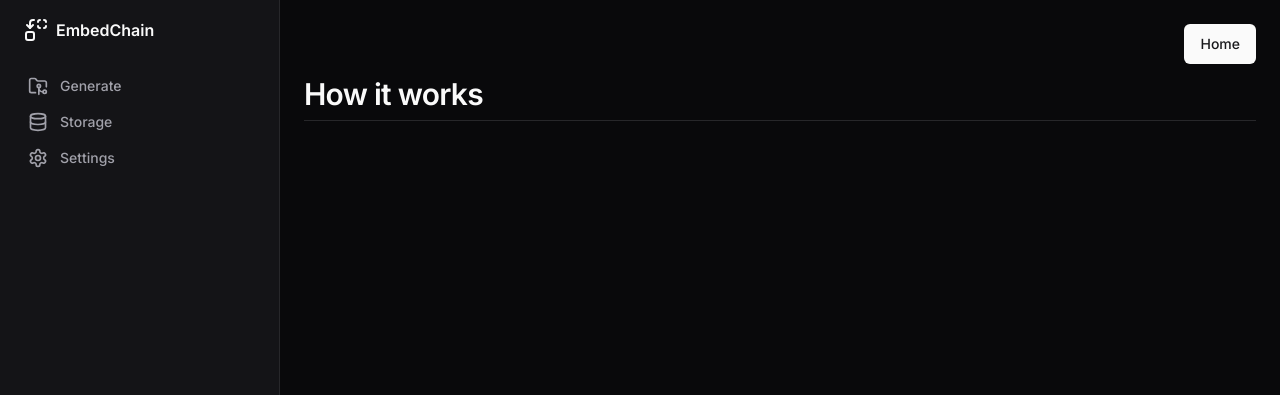
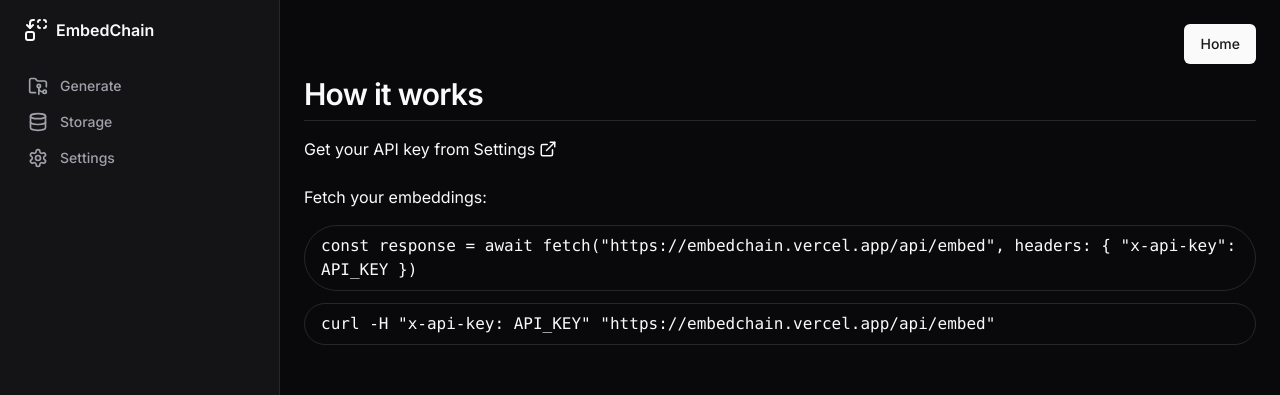
Before and after one commit to michaelshimeles/embedchain, a Next.js app: page /dashboard in a window 1280 px wide. Shown: the top 395 px of the page. Built offline with nearby package versions, Linux system fonts and the light colour scheme; no server answers.

Commit message:
Added instructions to home dashboard

```diff
--- a/app/dashboard/page.tsx
+++ b/app/dashboard/page.tsx
@@ -1,6 +1,7 @@
 "use client"
 import { Button } from '@/components/ui/button';
 import Link from 'next/link';
+import { CodeBlock } from '@skeletonlabs/skeleton';
 
 const Dashboard = ({ }) => {
 
@@ -14,6 +15,35 @@
             <h2 className="mt-3 scroll-m-20 border-b pb-2 text-3xl font-semibold tracking-tight transition-colors first:mt-0">
                 How it works
             </h2>
+            <div className='mt-4'>
+                <div className='flex items-center gap-1'>
+                    <p>Get your API key from
+                    </p>
+                    <Link className='flex items-center gap-1 hover:underline' href={'/dashboard/settings'}>
+                        Settings
+                        <svg xmlns="http://www.w3.org/2000/svg" width="18" height="18" viewBox="0 0 24 24" fill="none" stroke="currentColor" strokeWidth="2" strokeLinecap="round" strokeLinejoin="round" className="lucide lucide-external-link"><path d="M18 13v6a2 2 0 0 1-2 2H5a2 2 0 0 1-2-2V8a2 2 0 0 1 2-2h6" /><polyline points="15 3 21 3 21 9" /><line x1="10" x2="21" y1="14" y2="3" /></svg>
+                    </Link>
+                </div>
+                <br />
+                <p>Fetch your embeddings:</p>
+                <div className='flex flex-col mt-4 gap-3'>
+                    <code className='flex px-4 py-2 border rounded-full'>
+                        <p>
+                            const response = await fetch("https://embedchain.vercel.app/api/embed", {
+                                `headers: {
+                                "x-api-key": API_KEY
+                            }`
+                            })
+                        </p>
+                    </code>
+                    <code className='flex px-4 py-2 border rounded-full'>
+                        <p>
+                            curl -H "x-api-key: API_KEY" "https://embedchain.vercel.app/api/embed"
+                        </p>
+                    </code>
+                </div>
+            </div>
+
         </div>
     );
 }
--- a/package.json
+++ b/package.json
@@ -20,6 +20,7 @@
     "@radix-ui/react-popover": "^1.0.7",
     "@radix-ui/react-slot": "^1.0.2",
     "@radix-ui/react-toast": "^1.1.5",
+    "@skeletonlabs/skeleton": "^2.5.1",
     "@supabase/auth-helpers-nextjs": "^0.8.1",
     "@supabase/supabase-js": "^2.38.2",
     "@tanstack/react-query": "^5.8.7",
@@ -45,7 +46,7 @@
   },
   "devDependencies": {
     "@types/node": "latest",
-    "@types/react": "latest",
+    "@types/react": "^18.2.39",
     "@types/react-dom": "latest",
     "autoprefixer": "latest",
     "eslint": "latest",
```
Also changed, not shown: 1 other file (tests, documents, lock files or other folders).
